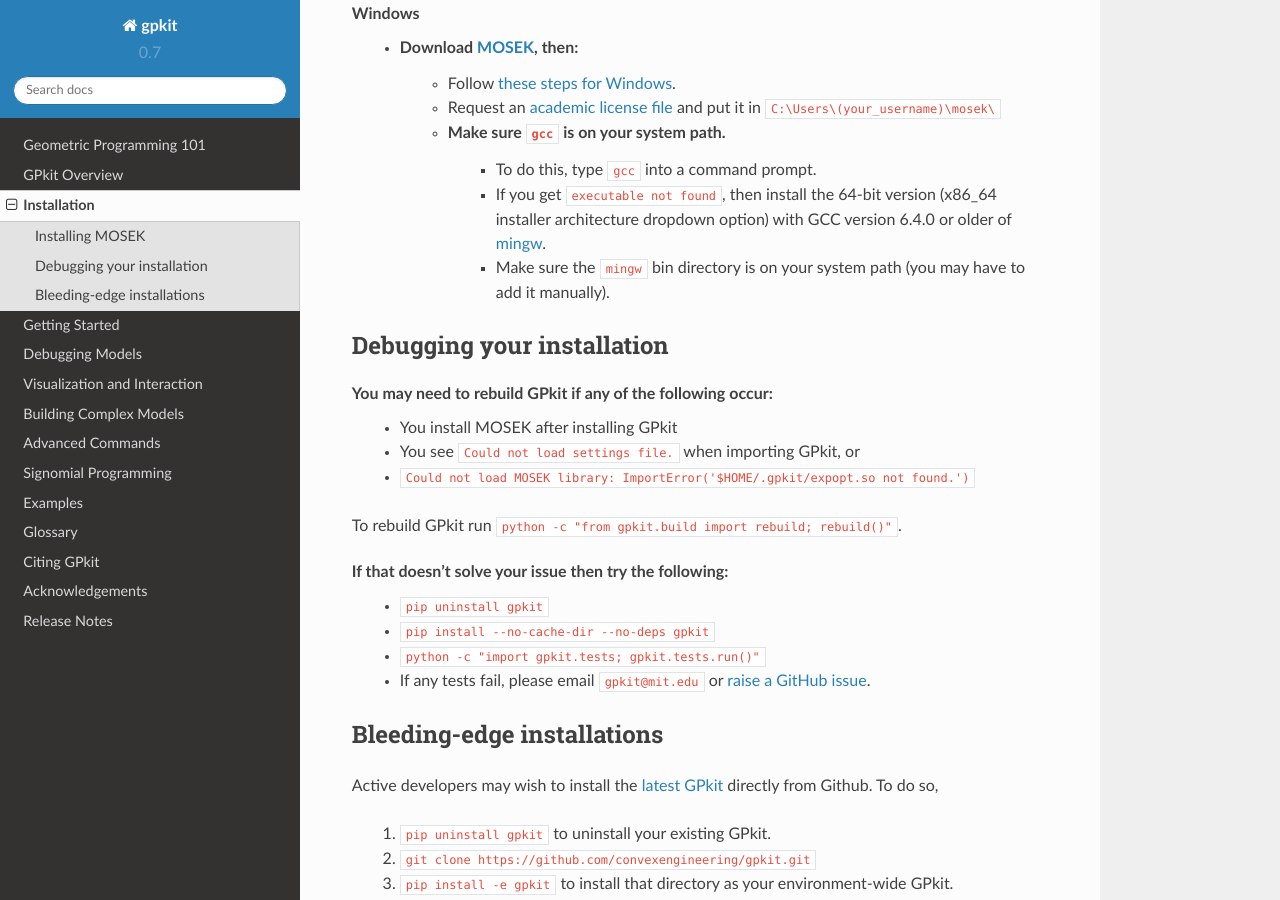
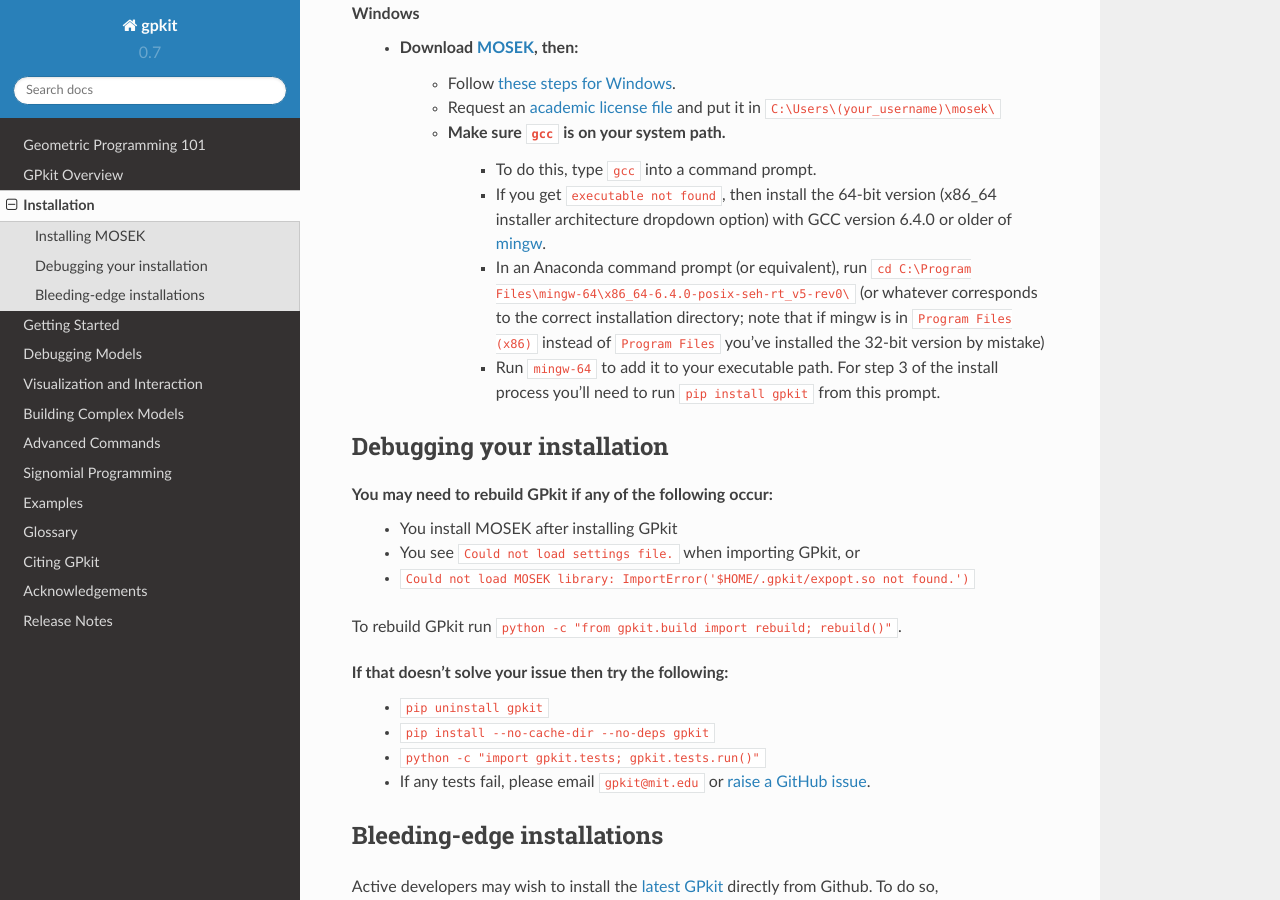
Before and after one commit to convexengineering/gpkit, a Sphinx documentation site: the page built from docs/source/installation.rst, in a window 1280 px wide and 900 px high, scrolled down 809 px. Built offline with Sphinx 7.4.7 and the Read the Docs theme 2.0.0, drawn with Linux system fonts in a browser that asks for light colours.

Commit message:
Update Windows MOSEK installation instructions

```diff
--- a/docs/source/installation.rst
+++ b/docs/source/installation.rst
@@ -38,7 +38,8 @@
         - Make sure ``gcc`` is on your system path.
             - To do this, type ``gcc`` into a command prompt.
             - If you get ``executable not found``, then install the 64-bit version (x86_64 installer architecture dropdown option) with GCC version 6.4.0 or older of `mingw <http://sourceforge.net/projects/mingw-w64/>`_.
-            - Make sure the ``mingw`` bin directory is on your system path (you may have to add it manually).
+            - In an Anaconda command prompt (or equivalent), run ``cd C:\Program Files\mingw-64\x86_64-6.4.0-posix-seh-rt_v5-rev0\`` (or whatever corresponds to the correct installation directory; note that if mingw is in ``Program Files (x86)`` instead of ``Program Files`` you've installed the 32-bit version by mistake)
+            - Run ``mingw-64`` to add it to your executable path. For step 3 of the install process you'll need to run ``pip install gpkit`` from this prompt.
 
 Debugging your installation
 ===========================
```
